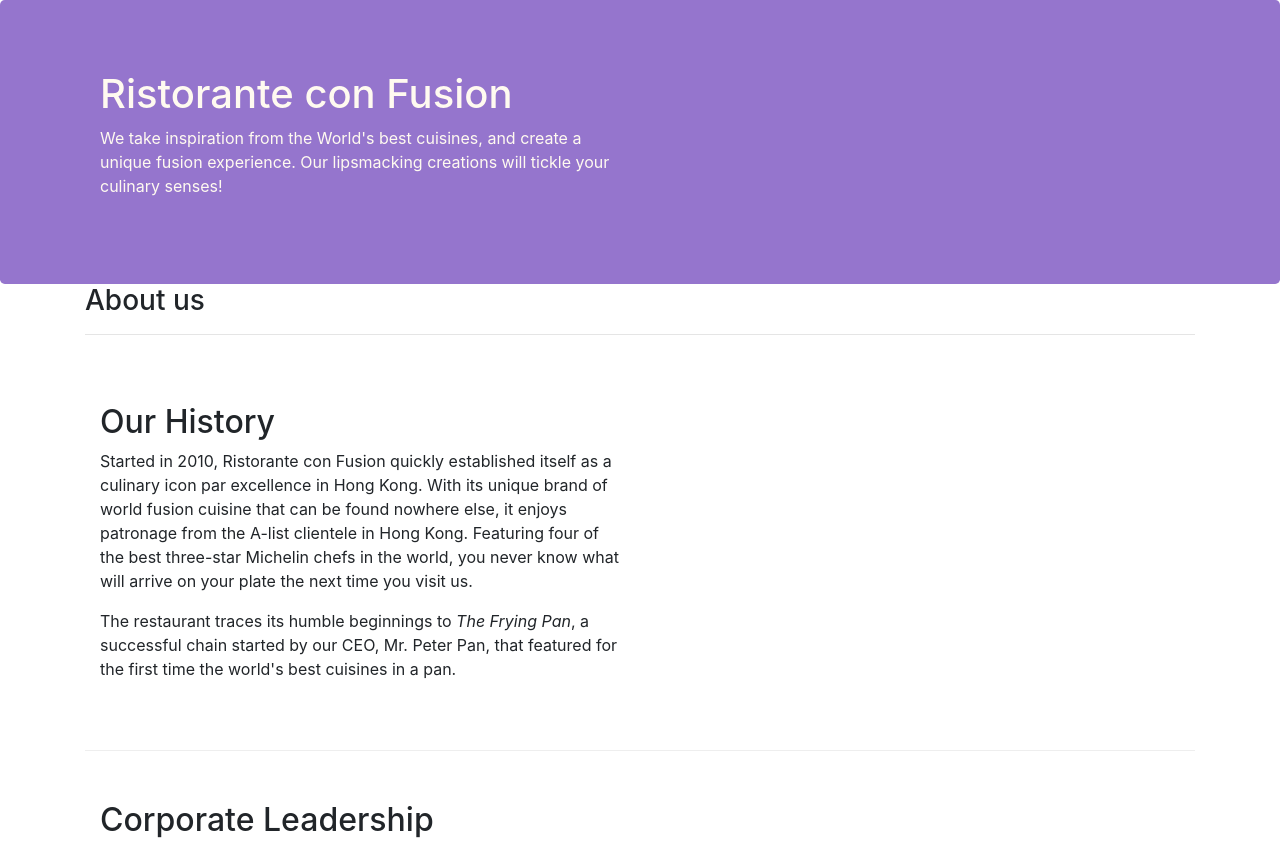
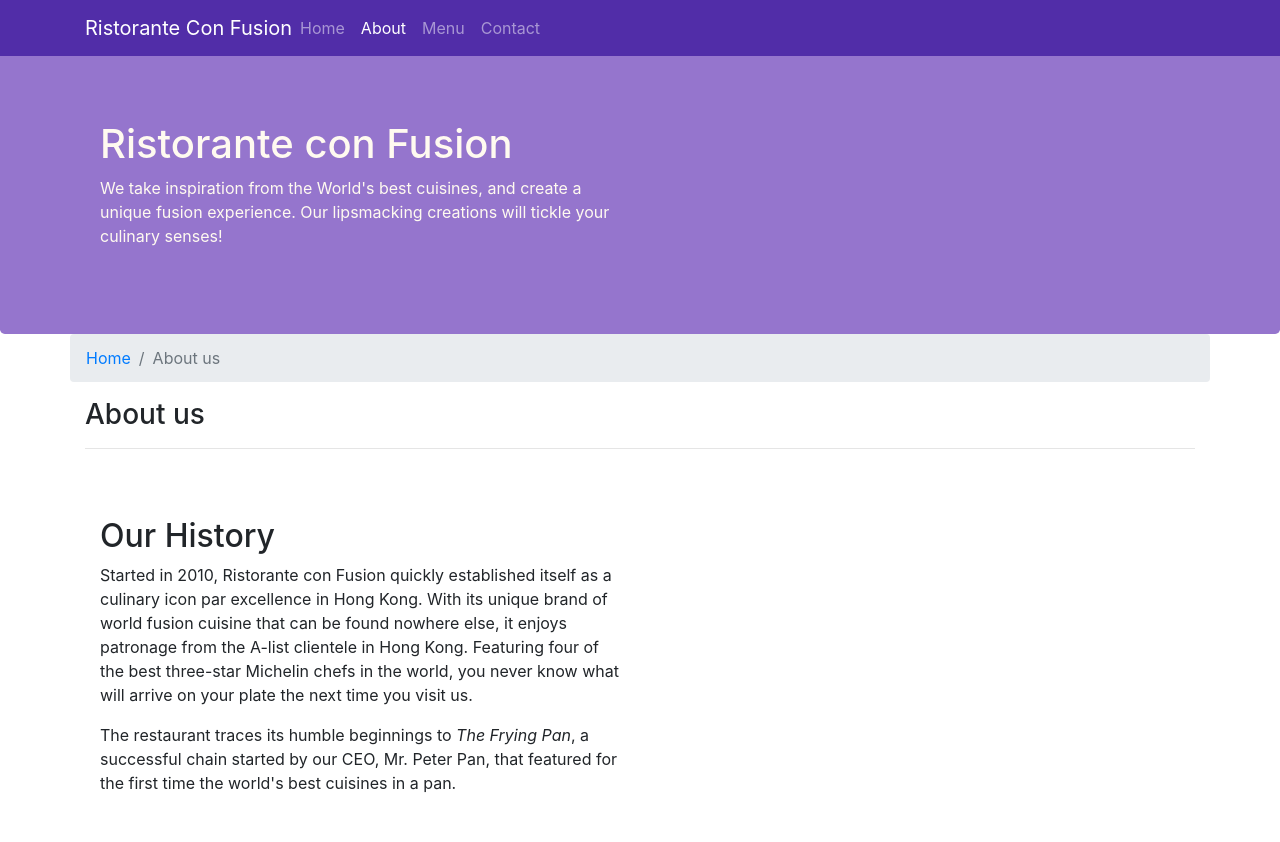
Before and after one commit to claudia-caripa/Front-End-Web-UI-Frameworks-and-Tools-Bootstrap-4, a website: page aboutus.html in a window 1280 px wide. Shown: the top 842 px of the page. Drawn offline with nearby package versions, Linux system fonts and the light colour scheme.

Commit message:
Navbar and Breadcrumbs

```diff
--- a/aboutus.html
+++ b/aboutus.html
@@ -14,6 +14,23 @@
 
     </head>
     <body>
+        <nav class="navbar navbar-dark navbar-expand-sm fixed-top">
+            <div class="container">
+                <button class="navbar-toggler" type="button" data-toggle="collapse" data-target="#Navbar">
+                    <span class="navbar-toggler-icon"></span>
+                </button>
+                <a class="navbar-brand mr-auto" href="./index.html">Ristorante Con Fusion</a>
+                <div class="collapse navbar-collapse" id="Navbar">
+                    <ul class="navbar-nav mr-auto">
+                        <li class="nav-item"><a class="nav-link" href="./index.html">Home</a></li>
+                        <li class="nav-item active"><a class="nav-link" href="#">About</a></li>
+                        <li class="nav-item"><a class="nav-link" href="#">Menu</a></li>
+                        <li class="nav-item"><a class="nav-link" href="#">Contact</a></li>
+                    </ul>
+                </div>
+            </div>
+        </nav>
+
         <header class="jumbotron">
             <div class="container">
                 <div class="row row-header">
@@ -29,6 +46,10 @@
 
         <div class="container">
             <div class="row">
+                <ol class="col-12 breadcrumb">
+                    <li class="breadcrumb-item"><a href="./index.html">Home</a></li>
+                    <li class="breadcrumb-item active">About us</li>
+                </ol>
                 <div class="col-12">
                     <h3>About us</h3>
                     <hr>
@@ -97,7 +118,7 @@
                     <div class="col-4 offset-1 col-sm-2">
                         <h5>Links</h5>
                         <ul class="list-unstyled">
-                            <li><a href="#">Home</a></li>
+                            <li><a href="./index.html">Home</a></li>
                             <li><a href="#">About</a></li>
                             <li><a href="#">Menu</a></li>
                             <li><a href="#">Contact</a></li>
--- a/css/styles.css
+++ b/css/styles.css
@@ -28,3 +28,12 @@
     margin: 0px;
     color: #0F0F0F;
 }
+
+body{
+    padding: 50px 0px 0px 0px;
+    z-index: 0;
+}
+
+.navbar-dark {
+    background-color: #512DA8;
+}
```
Also changed, not shown: index.html (+17 -1 lines).
